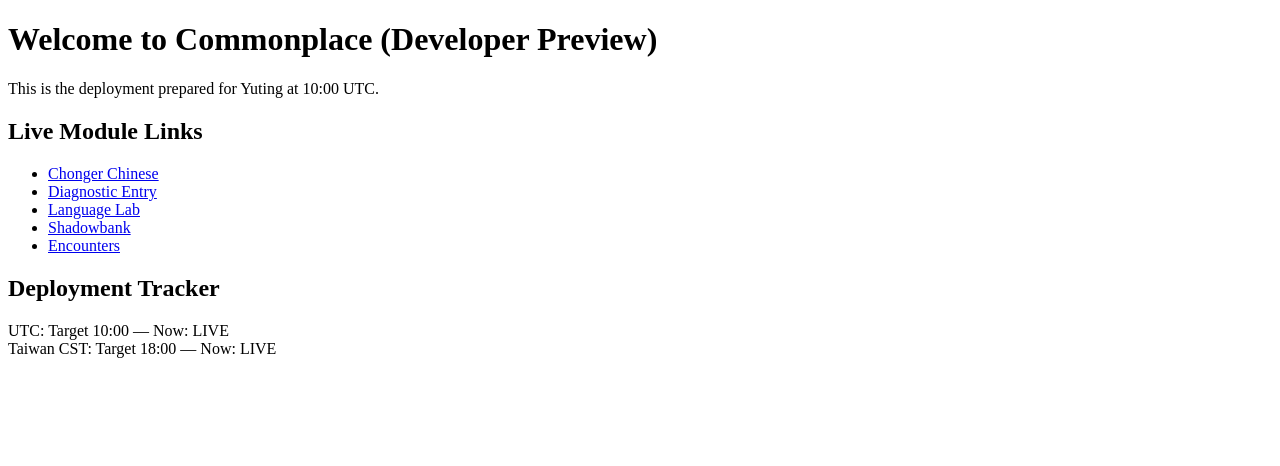
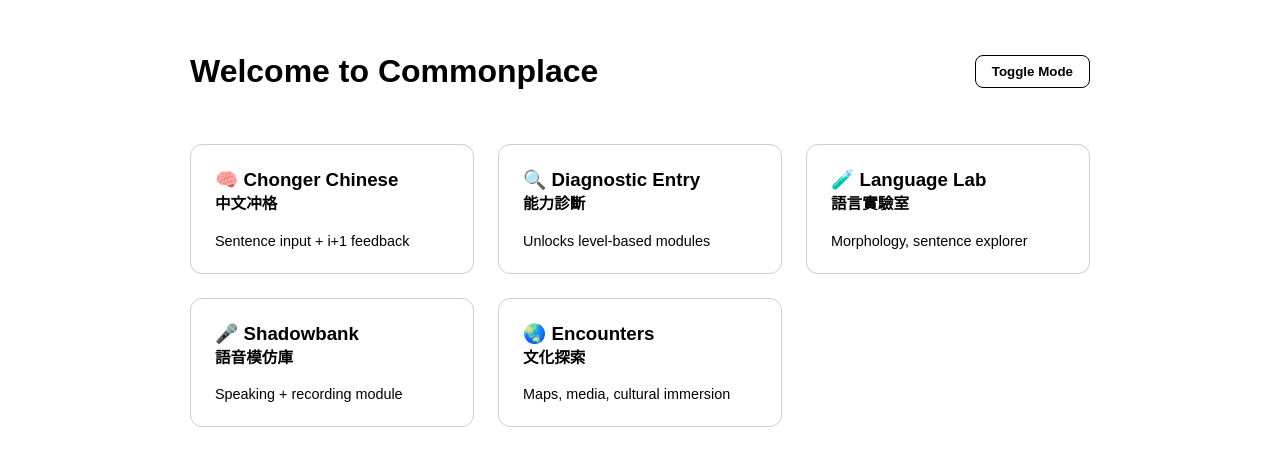
Before and after one commit to commonplace-site/commonplace, a plain HTML site: page index.html in a window 1280 px wide. Drawn offline with Linux system fonts and the light colour scheme.

Commit message:
Add files via upload

```diff
--- a/index.html
+++ b/index.html
@@ -1,21 +1,143 @@
+
 <!DOCTYPE html>
 <html lang="en">
 <head>
-  <meta charset="UTF-8">
-  <title>Commonplace Developer Deployment</title>
+  <meta charset="UTF-8" />
+  <meta name="viewport" content="width=device-width, initial-scale=1.0" />
+  <title>Commonplace Dashboard</title>
+  <style>
+    body {
+      font-family: sans-serif;
+      margin: 0;
+      padding: 0;
+      background-color: var(--bg);
+      color: var(--text);
+      transition: background-color 0.3s ease, color 0.3s ease;
+    }
+
+    :root {
+      --bg-light: #ffffff;
+      --text-light: #000000;
+      --bg-dark: #121212;
+      --text-dark: #ffffff;
+    }
+
+    [data-theme="light"] {
+      --bg: var(--bg-light);
+      --text: var(--text-light);
+    }
+
+    [data-theme="dark"] {
+      --bg: var(--bg-dark);
+      --text: var(--text-dark);
+    }
+
+    .container {
+      max-width: 900px;
+      margin: auto;
+      padding: 2rem;
+    }
+
+    .header {
+      display: flex;
+      justify-content: space-between;
+      align-items: center;
+    }
+
+    .cards {
+      display: grid;
+      grid-template-columns: repeat(auto-fit, minmax(240px, 1fr));
+      gap: 1.5rem;
+      margin-top: 2rem;
+    }
+
+    .card {
+      background: rgba(255,255,255,0.05);
+      border: 1px solid #ccc;
+      border-radius: 12px;
+      padding: 1.5rem;
+      transition: transform 0.3s ease, box-shadow 0.3s ease;
+      cursor: pointer;
+    }
+
+    .card:hover {
+      transform: translateY(-5px);
+      box-shadow: 0 4px 20px rgba(0,0,0,0.1);
+    }
+
+    .card h3 {
+      margin-top: 0;
+    }
+
+    .card p {
+      margin-bottom: 0;
+      font-size: 0.9rem;
+    }
+
+    .mode-toggle {
+      cursor: pointer;
+      padding: 0.5rem 1rem;
+      border: 1px solid;
+      border-radius: 8px;
+      background: none;
+      font-weight: bold;
+    }
+  </style>
 </head>
-<body>
-  <h1>Welcome to Commonplace (Developer Preview)</h1>
-  <p>This is the deployment prepared for Yuting at 10:00 UTC.</p>
-  <h2>Live Module Links</h2>
-  <ul>
-    <li><a href="chonger.html">Chonger Chinese</a></li>
-    <li><a href="diagnostic.html">Diagnostic Entry</a></li>
-    <li><a href="lab.html">Language Lab</a></li>
-    <li><a href="shadowbank.html">Shadowbank</a></li>
-    <li><a href="encounters.html">Encounters</a></li>
-  </ul>
-  <h2>Deployment Tracker</h2>
-  <p>UTC: Target 10:00 — Now: LIVE<br>Taiwan CST: Target 18:00 — Now: LIVE</p>
+<body data-theme="light">
+  <div class="container">
+    <div class="header">
+      <h1>Welcome to Commonplace</h1>
+      <button class="mode-toggle" onclick="toggleMode()">Toggle Mode</button>
+    </div>
+
+    <div class="cards">
+      <div class="card" onclick="goTo('chonger')">
+        <h3>🧠 Chonger Chinese<br/><small>中文冲格</small></h3>
+        <p>Sentence input + i+1 feedback</p>
+      </div>
+
+      <div class="card" onclick="goTo('diagnostic')">
+        <h3>🔍 Diagnostic Entry<br/><small>能力診斷</small></h3>
+        <p>Unlocks level-based modules</p>
+      </div>
+
+      <div class="card" onclick="goTo('lab')">
+        <h3>🧪 Language Lab<br/><small>語言實驗室</small></h3>
+        <p>Morphology, sentence explorer</p>
+      </div>
+
+      <div class="card" onclick="goTo('shadowbank')">
+        <h3>🎤 Shadowbank<br/><small>語音模仿庫</small></h3>
+        <p>Speaking + recording module</p>
+      </div>
+
+      <div class="card" onclick="goTo('encounters')">
+        <h3>🌏 Encounters<br/><small>文化探索</small></h3>
+        <p>Maps, media, cultural immersion</p>
+      </div>
+    </div>
+  </div>
+
+  <script>
+    function toggleMode() {
+      const body = document.body;
+      const current = body.getAttribute("data-theme");
+      const next = current === "light" ? "dark" : "light";
+      body.setAttribute("data-theme", next);
+      localStorage.setItem("theme", next);
+    }
+
+    function goTo(module) {
+      alert("This would route to the " + module + " module.");
+    }
+
+    (function loadMode() {
+      const saved = localStorage.getItem("theme");
+      if (saved) {
+        document.body.setAttribute("data-theme", saved);
+      }
+    })();
+  </script>
 </body>
 </html>
```
